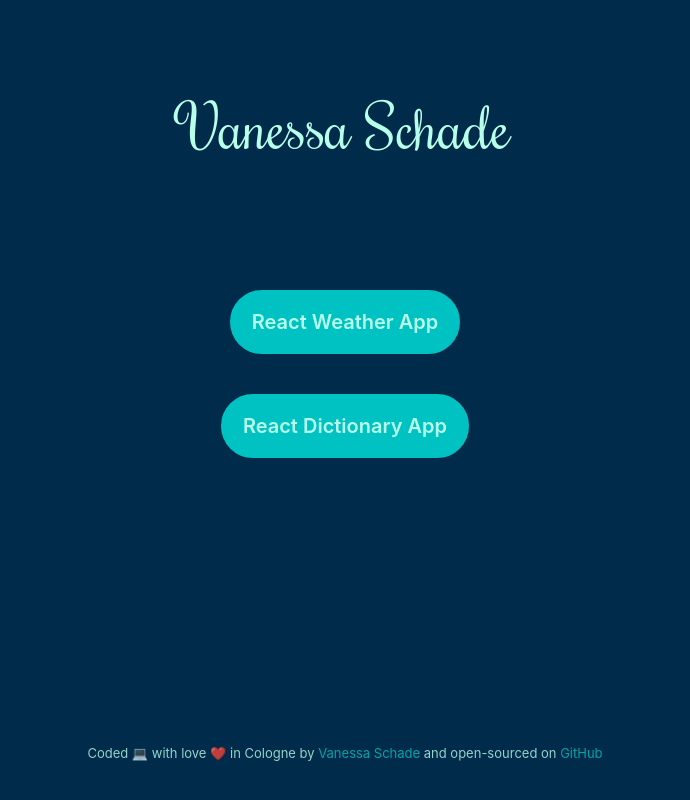
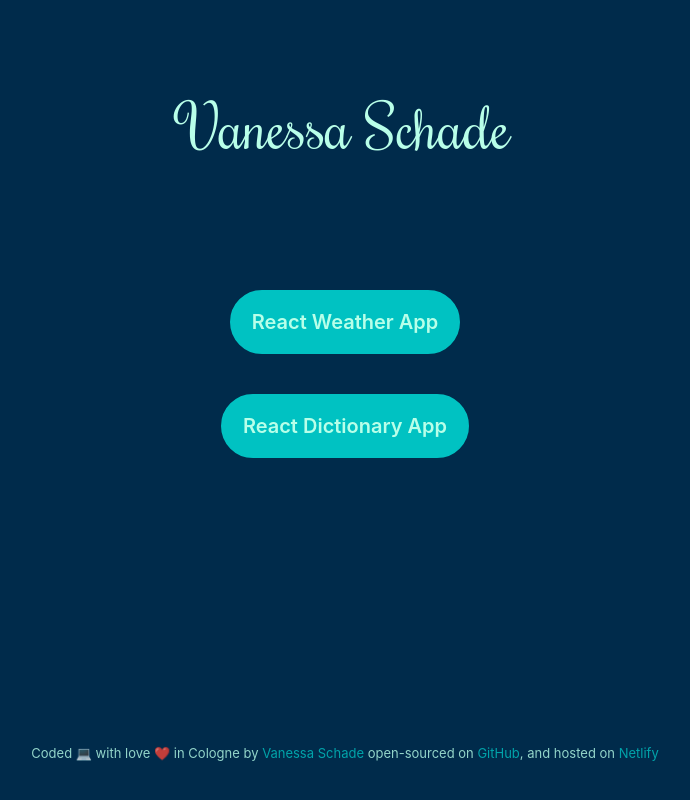
Before and after one commit to The-Travelling-Colognian/react-weather-dictionary-landingpage, a React (Create React App) app: page / in a window 1280 px wide. Shown: the top 800 px of the page, without its empty margins (295-985 px from the left). Built offline with nearby package versions, Linux system fonts and the light colour scheme; the HTML template or start-up script is replaced by a standard one.

Commit message:
Changed the content and the font-size of the footer

```diff
--- a/src/Footer.js
+++ b/src/Footer.js
@@ -13,15 +13,24 @@ export default function Footer() {
       >
         Vanessa Schade
       </a>{" "}
-      and open-sourced on
+      open-sourced on
       <a
-        href="https://github.com/The-Travelling-Colognian"
+        href="https://github.com/The-Travelling-Colognian/react-weather-dictionary-landingpage"
         target="_blank"
         rel="noreferrer noopener"
       >
         {" "}
         GitHub
       </a>
+      , and hosted on{" "}
+      <a
+        href="https://romantic-leakey-5172b8.netlify.app/"
+        target="_blank"
+        rel="noreferrer noopener"
+      >
+        {" "}
+        Netlify
+      </a>
     </div>
   );
 }
```
